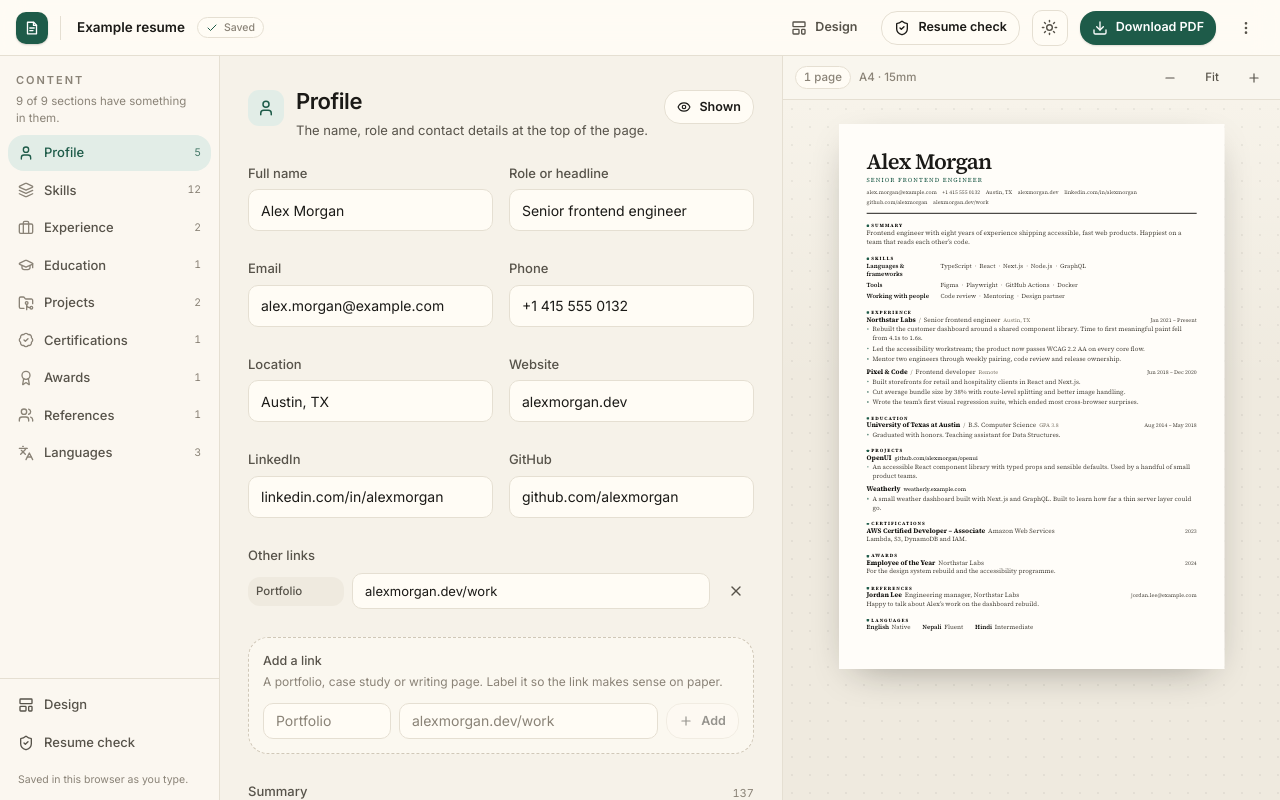
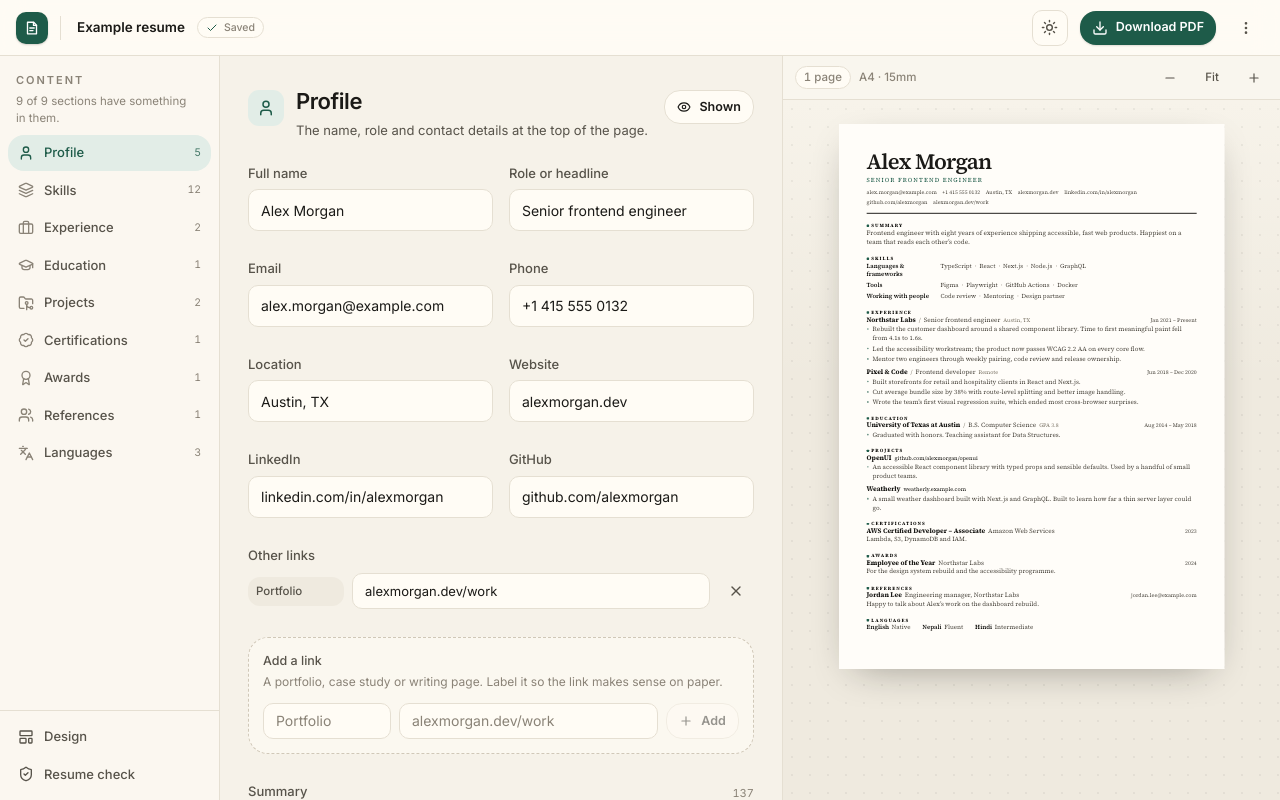
Before and after one commit to prajwl-dh/quick-resume-builder, a Next.js app: page /builder/example-resume in a window 1280 px wide. Built offline with nearby package versions, Linux system fonts and the light colour scheme.

Commit message:
Some ui improvements

```diff
--- a/src/components/workspace/SectionRail.tsx
+++ b/src/components/workspace/SectionRail.tsx
@@ -121,9 +121,6 @@ export default function SectionRail({
           <LuShieldCheck className='h-4 w-4 shrink-0' />
           <span className='text-[13px] font-medium'>Resume check</span>
         </button>
-        <p className='px-2.5 pb-1 pt-3 text-[10.5px] leading-[1.5] text-ink-faint'>
-          Saved in this browser as you type.
-        </p>
       </div>
     </nav>
   );
--- a/src/components/workspace/TopBar.tsx
+++ b/src/components/workspace/TopBar.tsx
@@ -1,8 +1,8 @@
 'use client';
 
+import type { ResumeInterface } from '@/components/builder/previousResumes/ResumeInterface';
 import Logo from '@/components/ui/Logo';
 import ThemeToggle from '@/components/ui/ThemeToggle';
-import type { ResumeInterface } from '@/components/builder/previousResumes/ResumeInterface';
 import { downloadJson } from '@/lib/downloads';
 import { renameResume } from '@/lib/slices/resumeSlice';
 import { useAppDispatch } from '@/lib/store/hooks';
@@ -122,7 +122,7 @@ export default function TopBar({
       <button
         type='button'
         onClick={onOpenDesign}
-        className={`icon-btn md:hidden ${
+        className={`btn btn-secondary btn-sm lg:hidden ${
           active === 'design' ? 'bg-accent-soft text-accent' : ''
         }`}
         aria-label='Design'
@@ -132,21 +132,9 @@ export default function TopBar({
         <LuLayoutTemplate className='h-4 w-4' />
       </button>
 
-      <button
-        type='button'
-        onClick={onOpenDesign}
-        aria-current={active === 'design' ? 'true' : undefined}
-        className={`btn btn-ghost btn-sm hidden md:inline-flex ${
-          active === 'design' ? 'bg-accent-soft text-accent' : ''
-        }`}
-      >
-        <LuLayoutTemplate className='h-4 w-4' />
-        Design
-      </button>
-
-      <button type='button' onClick={onOpenCheck} className='btn btn-secondary btn-sm'>
+      <button type='button' onClick={onOpenCheck} className={`btn btn-secondary btn-sm lg:hidden ${active === 'check' ? 'bg-accent-soft text-accent' : ''}`}>
         <LuShieldCheck className='h-4 w-4' />
-        <span className='hidden sm:inline'>Resume check</span>
+        <span className='hidden lg:inline'>Resume check</span>
       </button>
 
       <ThemeToggle className='hidden sm:inline-flex' />
```
